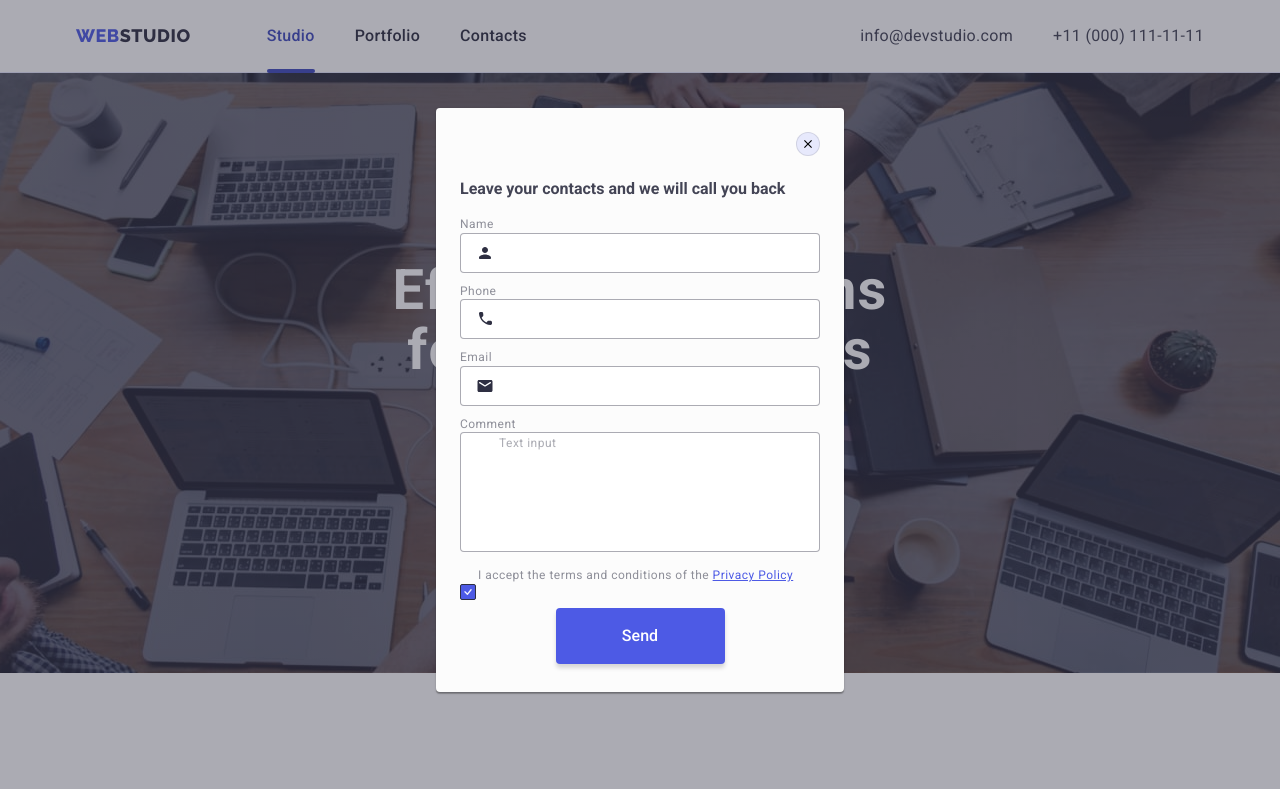
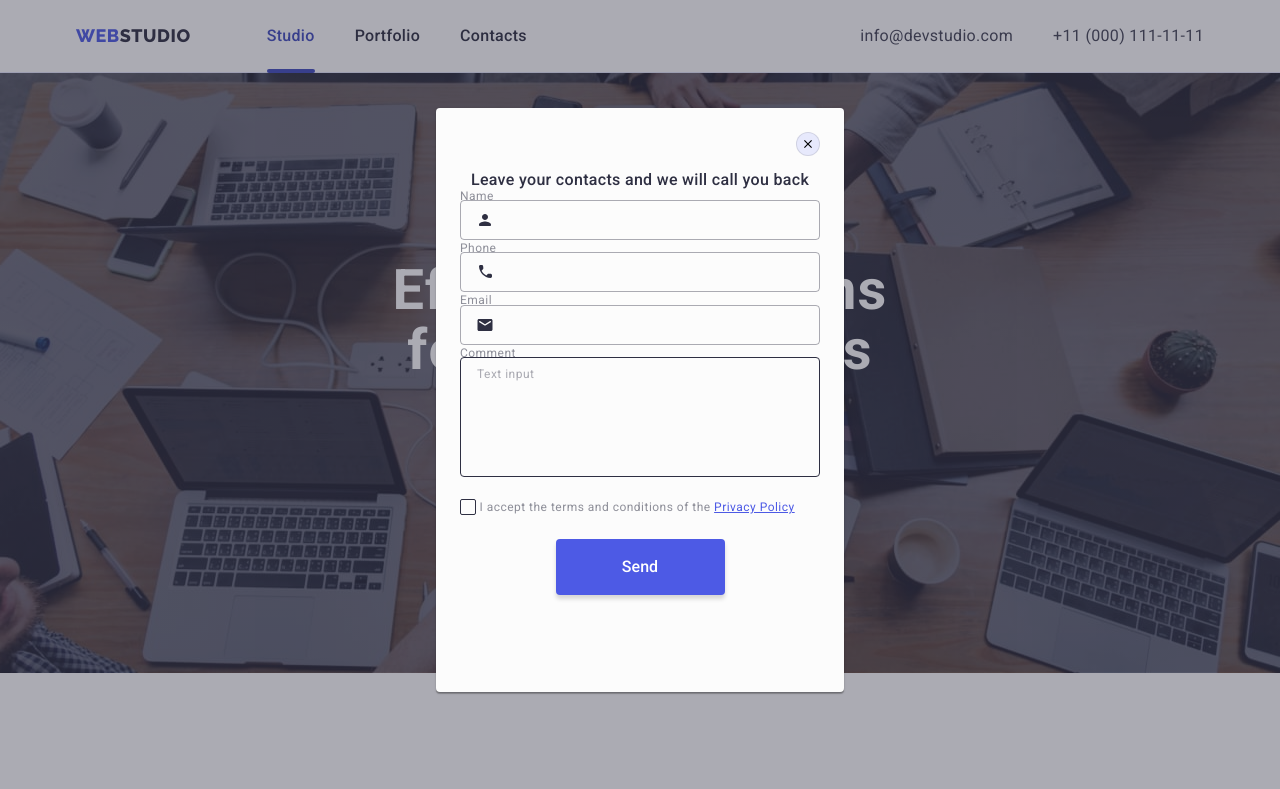
Before and after one commit to TetianaKubrak73/goit-markup-hw-05, a plain HTML site: page index.html in a window 1280 px wide. Both pictures are taken after a click on the button "Order Service". Shown: the top 789 px of the page. Drawn offline with nearby package versions, Linux system fonts and the light colour scheme.

Commit message:
correct1

```diff
--- a/css/styles.css
+++ b/css/styles.css
@@ -753,16 +753,24 @@ transform: translateY(0%);
 }
 
 .modal-title {
-    margin-bottom: 16px;
+        margin-bottom: 16px;
+        color: var(--navyblue, #2E2F42);
+        text-align: center;
+        font-size: 16px;
+        font-style: normal;
+        font-weight: 500;
+        line-height: 1.5%;
+        letter-spacing: 0.02em;
 }
 
-.modal-form {
+/*.modal-form {
 
-}
+}*/
 
 .modal-field {
     margin-bottom: 8px;
 }
+
 .modal-input {
     width: 100%;
     height: 40px;
@@ -770,7 +778,8 @@ transform: translateY(0%);
     border: 1px solid var(--navyblue-modal, rgba(46, 47, 66, 0.40));
     padding-left: 38px;
     padding-right: 16px;
-    outline: transparent;
+    background-color: transparent;
+    transition: border-color 250ms cubic-bezier(0.4, 0, 0.2, 1);
 }
 
 .modal-label {
@@ -778,9 +787,10 @@ transform: translateY(0%);
     font-size: 12px;
         font-style: normal;
         font-weight: 400;
-        line-height: 1.16%;
+        line-height: 1.17%;
         letter-spacing: 0.04em;
         margin-bottom: 4px;
+        display: block;
 }
 /*.modal-input:hover {
     border: 1px solid var(--iris, #4D5AE5);
@@ -792,6 +802,7 @@ transform: translateY(0%);
 
 .modal-input-wrap {
     position: relative;
+
 }
 
 .modal-icon {
@@ -799,22 +810,32 @@ transform: translateY(0%);
     position: absolute;
     left: 16px;
     top: 50%;
-   transform: translateY(-50%);
+    transform: translateY(-50%);
+    transition: fill 250ms cubic-bezier(0.4, 0, 0.2, 1);
 }
 
 .modal-input:focus + .modal-icon {
     fill: #4D5AE5;
 }
 
+.modal-field-comment {
+    margin-bottom: 16px;
+}
 .modal-comment {
     width: 100%;
     height: 120px;
     border-radius: 4px;
-    border: 1px solid var(--navyblue-modal, rgba(46, 47, 66, 0.40));
-    outline: transparent;
+    border: 1px solid var(--navyblue, rgba(46, 47, 66, 0.40));
+    background-color: transparent;
     resize: none;
-    padding-left: 38px;
-    padding-right: 16px;
+    padding: 8px 16px;
+    transition: border-color 250ms cubic-bezier(0.4, 0, 0.2, 1);
+    color: var(--navyblue, rgba(46, 47, 66, 0.40));
+    font-size: 12px;
+        font-style: normal;
+        font-weight: 400;
+        line-height: 1.17%;
+        letter-spacing: 0.04em;
 }
 
 .modal-comment:focus {
@@ -834,39 +855,17 @@ transform: translateY(0%);
 
 }
 
-.modal-form-btn {
-    display: block;
-        padding: 16px 32px;
-        width: 169px;
-        height: 56px;
-        align-items: center;
-        justify-content: center;
-        border-radius: 4px;
-        background: var(--iris, #4D5AE5);
-        box-shadow: 0px 4px 4px 0px rgba(0, 0, 0, 0.15);
-        color: var(--white, #FFF);
-        text-align: center;
-        font-family: Roboto;
-        font-size: 16px;
-        font-style: normal;
-        font-weight: 500;
-        line-height: 1.5%;
-        letter-spacing: 0.04px;
-        outline: transparent;
-        cursor: pointer;
-        border: none;
-        margin: 0 auto;
-        margin-top: 24px;
-}
-.modal-form-btn:disabled {
 
+
+.modal-checkbox {
+    margin-bottom: 24px;
 }
 
 .modal-checkbox-input {
-    position: relative;
+
     width: 16px;
-        height: 16px;
-        flex-shrink: 0;
+    height: 16px;
+
 }
 
 .modal-checkbox-text {
@@ -877,32 +876,63 @@ transform: translateY(0%);
         font-size: 12px;
         font-style: normal;
         font-weight: 400;
-        line-height: 14px;
-        /* 116.667% */
-        letter-spacing: 0.48px;
+        line-height: 1.17%;
+        letter-spacing: 0.04em;
 }
 
 .privacy-span {
-    color: var(--iris, #4D5AE5);
-        /* Link Text */
-        font-family: Roboto;
         font-size: 12px;
         font-style: normal;
         font-weight: 400;
         line-height: 16px;
         letter-spacing: 0.48px;
         text-decoration-line: underline;
+        width: 16px;
+        height: 16px;
+        border: 1px solid var(--navyblue, #2E2F42);
+        border-radius: 2px;
+        transition: background-color 250ms cubic-bezier(0.4, 0, 0.2, 1), border 250ms cubic-bezier(0.4, 0, 0.2, 1), fill 250ms cubic-bezier(0.4, 0, 0.2, 1);
+        display: inline-flex;
+        align-items: center;
+        justify-content: center;
+        fill: transparent;
+
 }
 
 .checkbox-icon {
-    position: absolute;
-    display: flex;
-    justify-content: flex-start;
 
-    align-items: flex-start;
-    padding: 4px 3px 4px 3px;
-    border: 1px solid var(--navyblue, #2E2F42);
+}
+.pryvacy-link {
+    color: var(--iris, #4D5AE5)
+}
+.modal-checkbox-input:checked + .modal-checkbox-text .privacy-span {
+    background-color: var(--ocean, #404bbf);
+    border: none;
+    fill: #f4f4fd;
+}
+
+.modal-form-btn {
+    display: block;
+    padding: 16px 32px;
+    min-width: 169px;
+    height: 56px;
+    align-items: center;
+    justify-content: center;
+    border-radius: 4px;
     background: var(--iris, #4D5AE5);
-    border-radius: 2px;
-    fill: var(--cloud, #F4F4FD);
+    box-shadow: 0px 4px 4px 0px rgba(0, 0, 0, 0.15);
+    color: var(--white, #FFF);
+    text-align: center;
+    font-family: Roboto, sans-serif;
+    font-size: 16px;
+    font-style: normal;
+    font-weight: 500;
+    line-height: 1.5%;
+    letter-spacing: 0.04px;
+    outline: transparent;
+    cursor: pointer;
+    border: none;
+    margin: 0 auto;
+    transition: background-color 250ms cubic-bezier(0.4, 0, 0.2, 1);
+
 }
--- a/index.html
+++ b/index.html
@@ -391,7 +391,7 @@
                 </use>
             </svg>
         </button>
-        <p class="modal-title title"><b>Leave your contacts and we will call you back</b>
+        <p class="modal-title title">Leave your contacts and we will call you back
         </p>
         <form class="modal-form">
 
@@ -429,18 +429,17 @@
                             class="modal-input"
                             name="user-email"
                             required
-
                             id="user-email"/>
                             <svg class="modal-icon" width="18" height="24">
                             <use href="./images/icons.svg#icon-email"></use>
                             </svg>
                 </div>
                 </div>
-<div class="modal-field">
-    <label for="user-text" class="modal-label">Comment</label>
+                <div class="modal-field-comment">
+                    <label for="user-comment" class="modal-label">Comment</label>
                         <textarea class="modal-comment"
-    name="user-text"
-    id="user-text"
+                        name="user-comment"
+                        id="user-comment"
                         placeholder="Text input"></textarea>
 </div>
 <div class="modal-checkbox ">
@@ -450,12 +449,16 @@
          value="true"
          id="user-privacy"/>
          <label class="modal-checkbox-text" for="user-privacy">
-I accept the terms and conditions of the <span class="privacy-span">Privacy Policy</span>
-         </label>
-         <svg class="checkbox-icon" width="16" height="16">
+
+<span class="privacy-span">
+         <svg class="checkbox-icon" width="10" height="8">
             <use href="./images/icons.svg#icon-checkbox">
             </use>
          </svg>
+         </span>
+         I accept the terms and conditions of the
+         <a class="pryvacy-link" href="">Privacy Policy</a>
+</label>
 </div>
 <button class="modal-form-btn" type="submit">Send</button>
 
```
Lines whose indentation alone changed are shown as unchanged.
